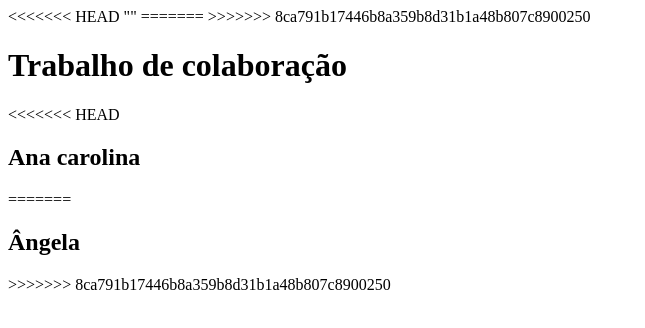
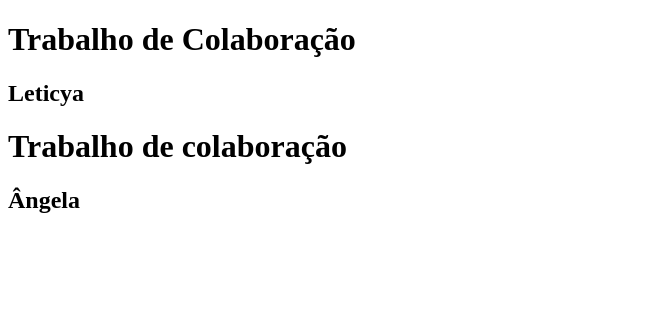
Before and after one commit to aangellxz/colaboracao, a plain HTML site: page index.html in a window 1280 px wide. Shown: the whole page, without its empty margins (0-645 px from the left). Drawn offline with Linux system fonts and the light colour scheme.

Commit message:
comflito resolvido

```diff
--- a/index.html
+++ b/index.html
@@ -1,23 +1,21 @@
 <!DOCTYPE html>
-<<<<<<< HEAD
 <html lang="pt-br">
-<head>""
+<head>
     <meta charset="UTF-8">
     <meta name="viewport" content="width=device-width, initial-scale=1.0">
-=======
+    <title>Document</title>
+</head>
+<body>
+    <h1>Trabalho de Colaboração</h1>
+    <h2>Leticya</h2>
 <html lang="pr-br">
 <head>
     <meta charset="UTF-8">
     <meta name="viewport" content="width=, initial-scale=1.0">
->>>>>>> 8ca791b17446b8a359b8d31b1a48b807c8900250
     <title>Document</title>
 </head>
 <body>
     <h1>Trabalho de colaboração</h1>
-<<<<<<< HEAD
-    <h2>Ana carolina</h2>
-=======
     <h2>Ângela</h2>
->>>>>>> 8ca791b17446b8a359b8d31b1a48b807c8900250
 </body>
 </html>
```
